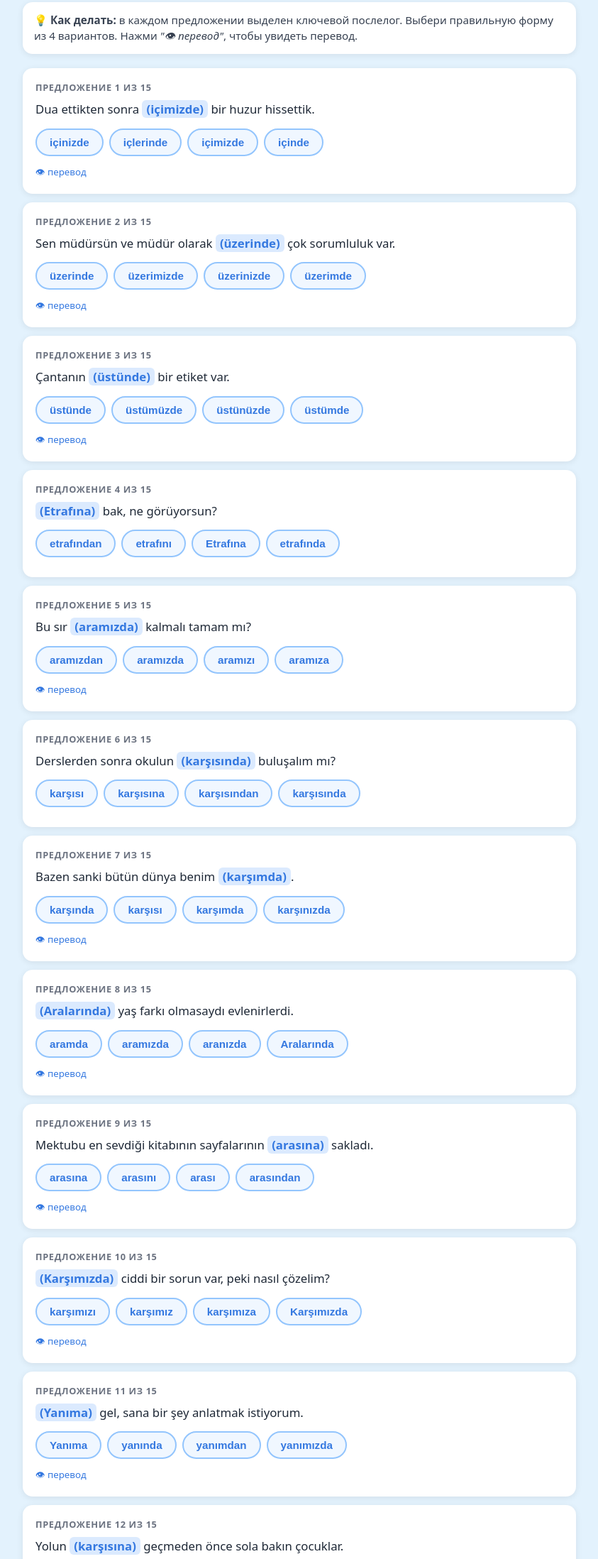
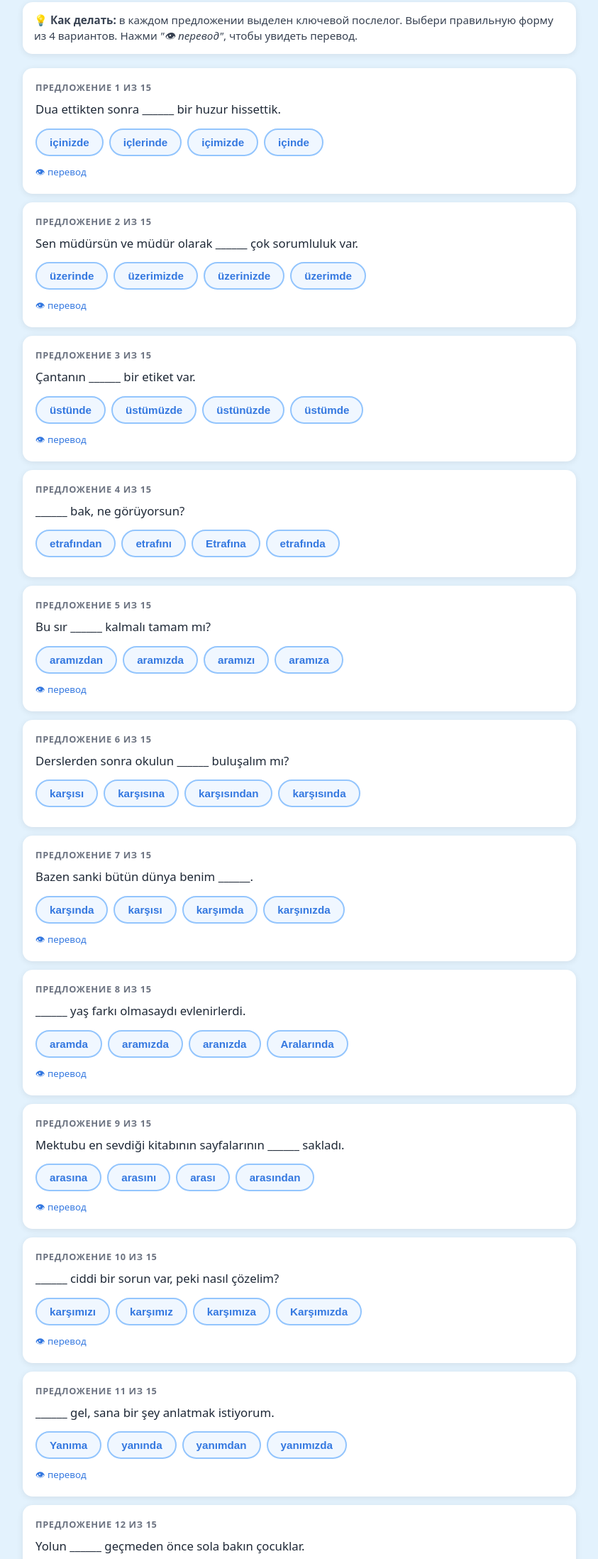
Before and after one commit to logos-taranov/turkish-grammar-quiz, a plain HTML site: page hw11.html in a window 1280 px wide. Shown: the part 89-2285 px from the top of the page at 71% size, without its empty margins (218-1061 px from the left). Drawn offline with Linux system fonts and the light colour scheme.

Commit message:
Fix hw11: hide correct answer from sentence text

```diff
--- a/hw11.html
+++ b/hw11.html
@@ -218,105 +218,105 @@
 const SENTENCES = [
   {
     id: 1,
-    sentence: 'Dua ettikten sonra <span class="answer-highlight">(içimizde)</span> bir huzur hissettik.',
+    sentence: 'Dua ettikten sonra ______ bir huzur hissettik.',
     answer: 'içimizde',
     wrong: ['içinde', 'içinizde', 'içlerinde'],
     ru: 'После молитвы мы почувствовали покой в душе.'
   },
   {
     id: 2,
-    sentence: 'Sen müdürsün ve müdür olarak <span class="answer-highlight">(üzerinde)</span> çok sorumluluk var.',
+    sentence: 'Sen müdürsün ve müdür olarak ______ çok sorumluluk var.',
     answer: 'üzerinde',
     wrong: ['üzerimde', 'üzerimizde', 'üzerinizde'],
     ru: 'Ты директор, и как директор несёшь большую ответственность.'
   },
   {
     id: 3,
-    sentence: 'Çantanın <span class="answer-highlight">(üstünde)</span> bir etiket var.',
+    sentence: 'Çantanın ______ bir etiket var.',
     answer: 'üstünde',
     wrong: ['üstümde', 'üstümüzde', 'üstünüzde'],
     ru: 'На сумке есть этикетка.'
   },
   {
     id: 4,
-    sentence: '<span class="answer-highlight">(Etrafına)</span> bak, ne görüyorsun?',
+    sentence: '______ bak, ne görüyorsun?',
     answer: 'Etrafına',
     wrong: ['etrafında', 'etrafından', 'etrafını'],
     ru: null
   },
   {
     id: 5,
-    sentence: 'Bu sır <span class="answer-highlight">(aramızda)</span> kalmalı tamam mı?',
+    sentence: 'Bu sır ______ kalmalı tamam mı?',
     answer: 'aramızda',
     wrong: ['aramızdan', 'aramıza', 'aramızı'],
     ru: 'Этот секрет должен остаться между нами.'
   },
   {
     id: 6,
-    sentence: 'Derslerden sonra okulun <span class="answer-highlight">(karşısında)</span> buluşalım mı?',
+    sentence: 'Derslerden sonra okulun ______ buluşalım mı?',
     answer: 'karşısında',
     wrong: ['karşısına', 'karşısı', 'karşısından'],
     ru: null
   },
   {
     id: 7,
-    sentence: 'Bazen sanki bütün dünya benim <span class="answer-highlight">(karşımda)</span>.',
+    sentence: 'Bazen sanki bütün dünya benim ______.',
     answer: 'karşımda',
     wrong: ['karşında', 'karşınızda', 'karşısı'],
     ru: 'Иногда весь мир словно бы против меня.'
   },
   {
     id: 8,
-    sentence: '<span class="answer-highlight">(Aralarında)</span> yaş farkı olmasaydı evlenirlerdi.',
+    sentence: '______ yaş farkı olmasaydı evlenirlerdi.',
     answer: 'Aralarında',
     wrong: ['aramızda', 'aranızda', 'aramda'],
     ru: 'Если бы не разница в возрасте, они бы поженились.'
   },
   {
     id: 9,
-    sentence: 'Mektubu en sevdiği kitabının sayfalarının <span class="answer-highlight">(arasına)</span> sakladı.',
+    sentence: 'Mektubu en sevdiği kitabının sayfalarının ______ sakladı.',
     answer: 'arasına',
     wrong: ['arasından', 'arasını', 'arası'],
     ru: 'Она спрятала письмо между страниц любимой книги.'
   },
   {
     id: 10,
-    sentence: '<span class="answer-highlight">(Karşımızda)</span> ciddi bir sorun var, peki nasıl çözelim?',
+    sentence: '______ ciddi bir sorun var, peki nasıl çözelim?',
     answer: 'Karşımızda',
     wrong: ['karşımıza', 'karşımızı', 'karşımız'],
     ru: 'Перед нами серьёзная проблема, как будем решать?'
   },
   {
     id: 11,
-    sentence: '<span class="answer-highlight">(Yanıma)</span> gel, sana bir şey anlatmak istiyorum.',
+    sentence: '______ gel, sana bir şey anlatmak istiyorum.',
     answer: 'Yanıma',
     wrong: ['yanında', 'yanımdan', 'yanımızda'],
     ru: 'Подойди ко мне, хочу кое-что рассказать.'
   },
   {
     id: 12,
-    sentence: 'Yolun <span class="answer-highlight">(karşısına)</span> geçmeden önce sola bakın çocuklar.',
+    sentence: 'Yolun ______ geçmeden önce sola bakın çocuklar.',
     answer: 'karşısına',
     wrong: ['karşısında', 'karşısı', 'karşısından'],
     ru: 'Перед тем как перейти, дети, смотрите налево.'
   },
   {
     id: 13,
-    sentence: 'Sakın <span class="answer-highlight">(yanımdan)</span> ayrılma, kaybolmanı istemiyorum.',
+    sentence: 'Sakın ______ ayrılma, kaybolmanı istemiyorum.',
     answer: 'yanımdan',
     wrong: ['yanımda', 'yanıma', 'yanımı'],
     ru: 'Не отходи от меня, не хочу чтобы ты потерялся.'
   },
   {
     id: 14,
-    sentence: 'Evin dışı güzel görünüyor, ama <span class="answer-highlight">(içini)</span> henüz görmedik.',
+    sentence: 'Evin dışı güzel görünüyor, ama ______ henüz görmedik.',
     answer: 'içini',
     wrong: ['içinde', 'içine', 'içinden'],
     ru: 'Снаружи дом красив, но внутри ещё не видели.'
   },
   {
     id: 15,
-    sentence: 'Karanlık sokakta yürürken sürekli <span class="answer-highlight">(arkasını)</span> kontrol etti.',
+    sentence: 'Karanlık sokakta yürürken sürekli ______ kontrol etti.',
     answer: 'arkasını',
     wrong: ['arkasında', 'arkası', 'arkasından'],
     ru: 'Идя по тёмной улице, он постоянно оборачивался.'
```
